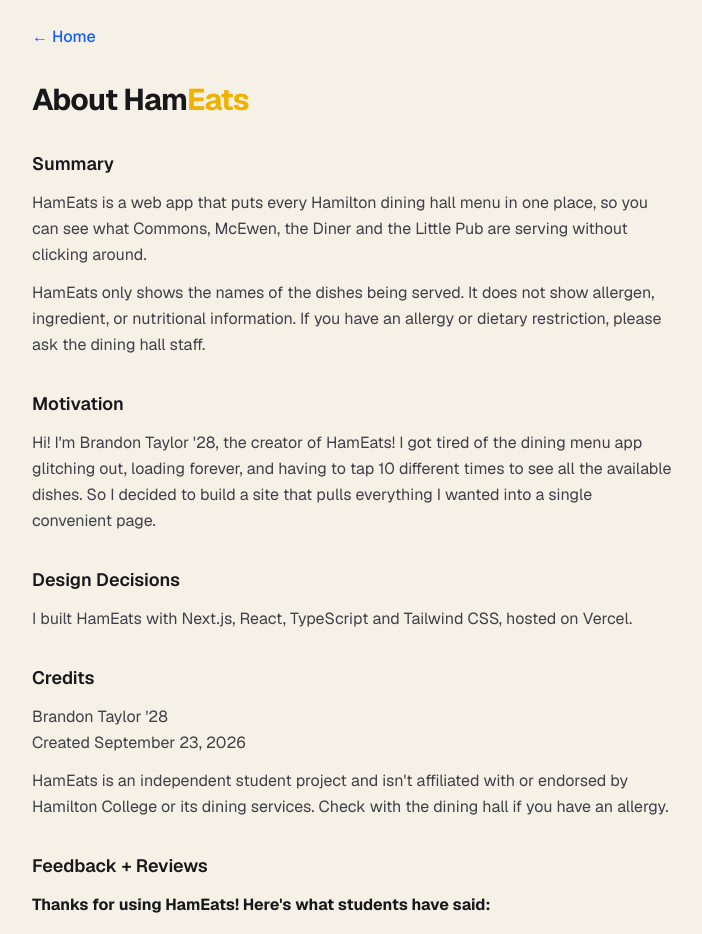
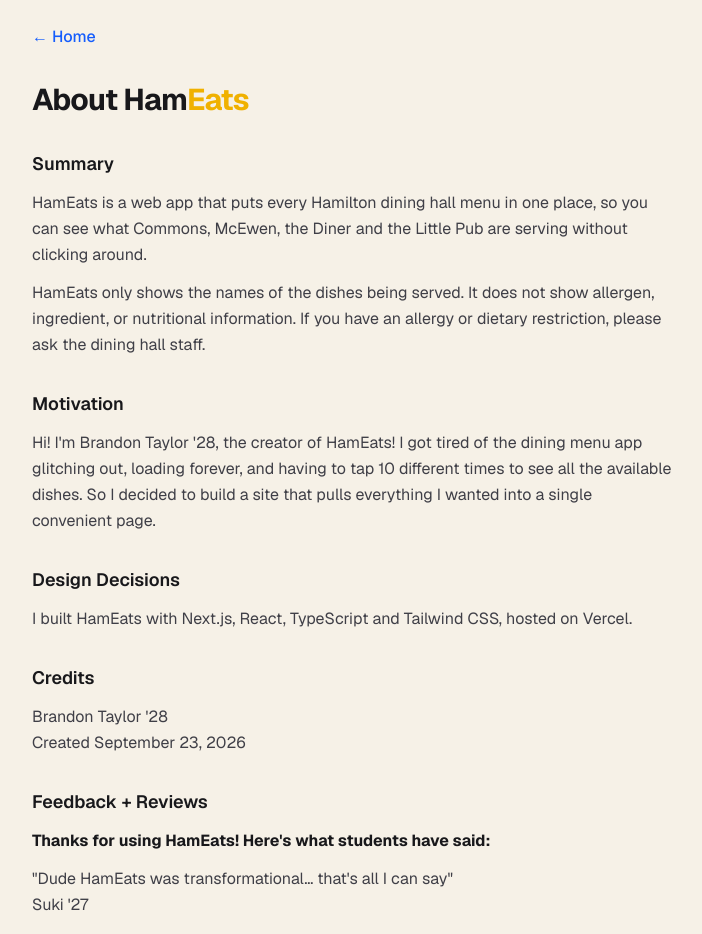
Before and after one commit to HamApps-Club/hameats, a Next.js app in the folder web/: page /about in a window 1280 px wide. Shown: the top 934 px of the page, without its empty margins (288-990 px from the left). Built offline with nearby package versions, Linux system fonts and the light colour scheme; no server answers.

Commit message:
About: remove independent-project disclaimer paragraph

```diff
--- a/web/app/about/page.tsx
+++ b/web/app/about/page.tsx
@@ -58,10 +58,6 @@ export default function AboutPage() {
             <br />
             Created September 23, 2026
           </p>
-          <p>
-            HamEats is an independent student project and isn&apos;t affiliated with or endorsed by Hamilton College or
-            its dining services. Check with the dining hall if you have an allergy.
-          </p>
         </Section>
 
         <Section title="Feedback + Reviews">
```
